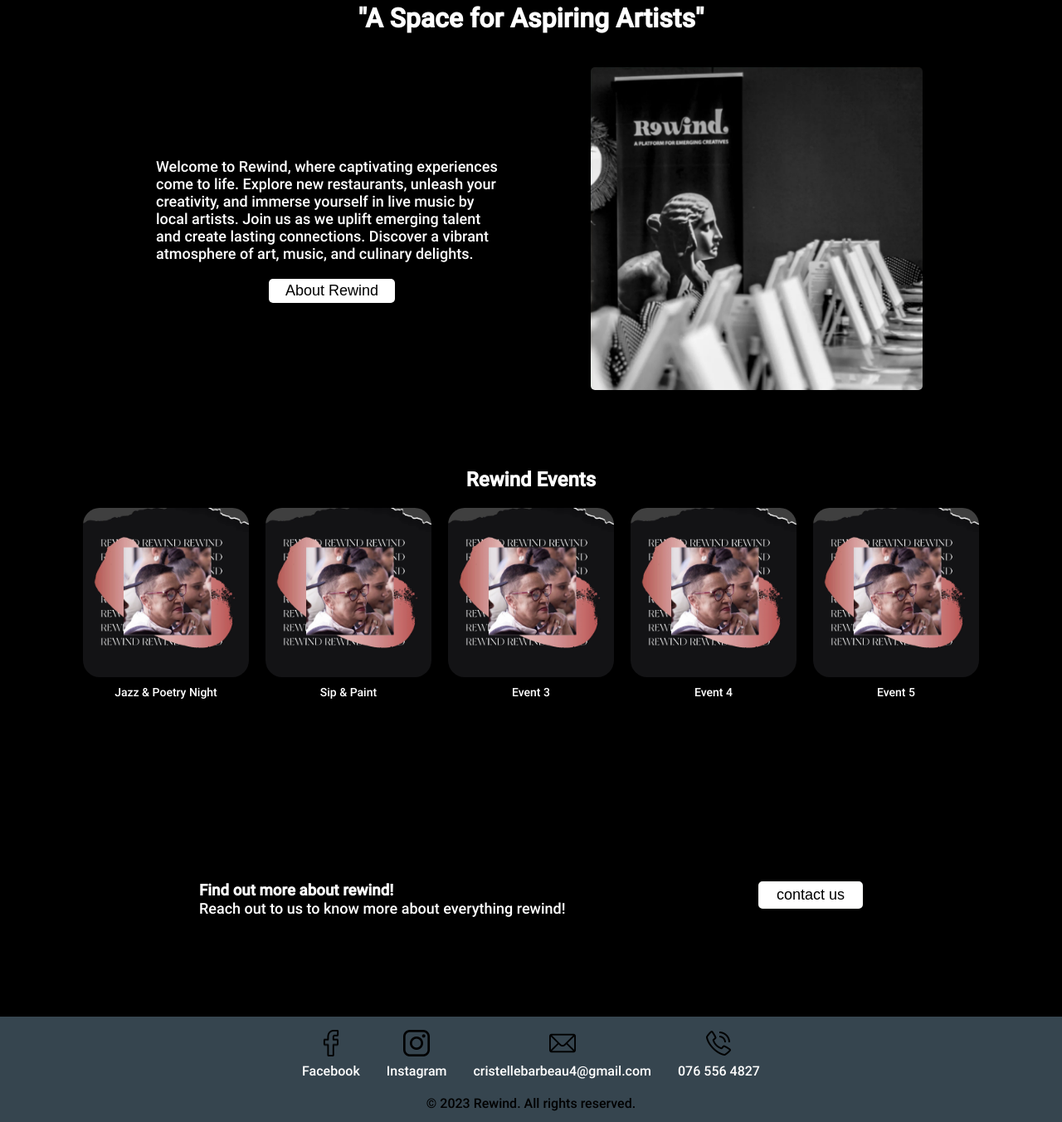
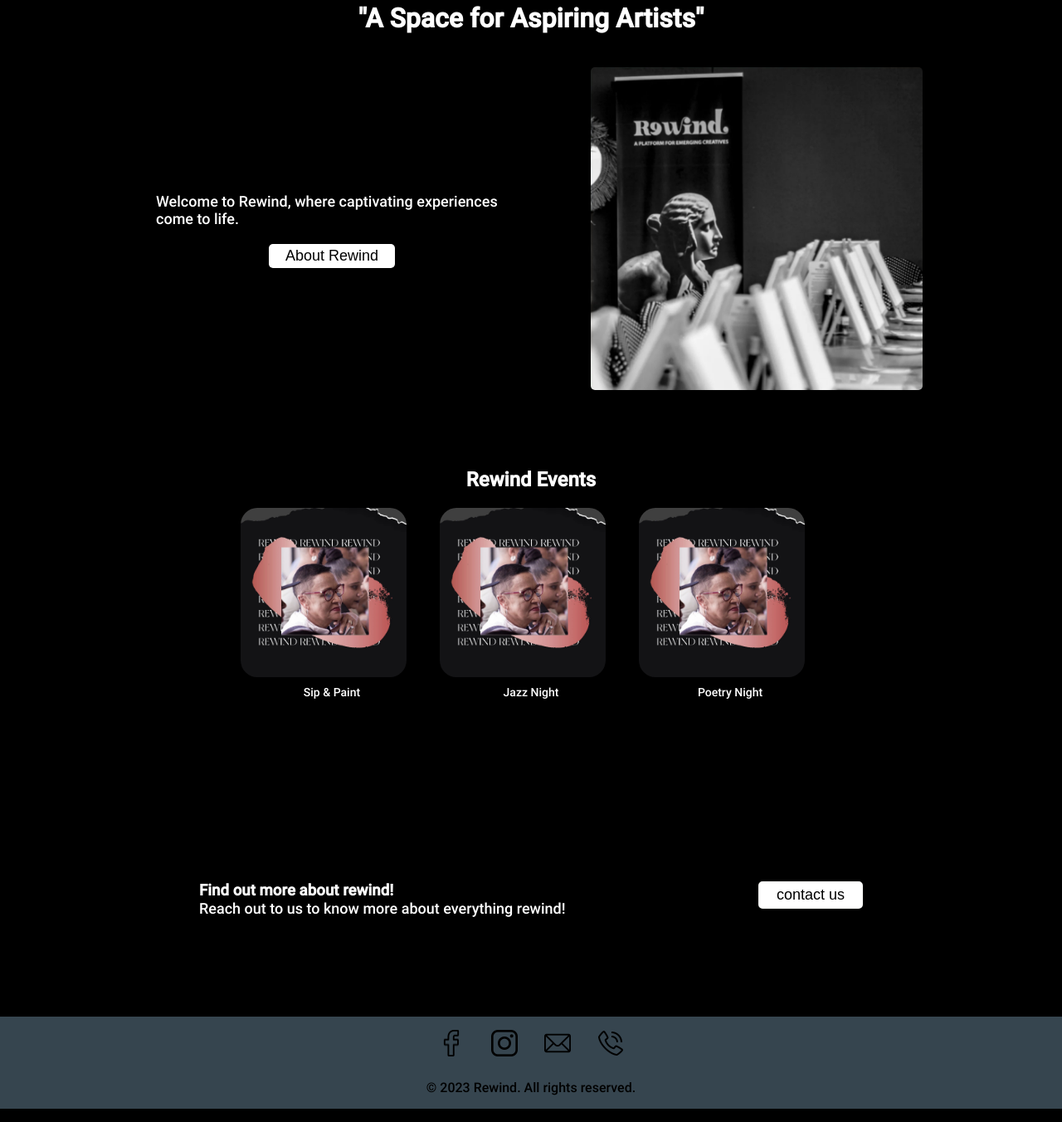
Before and after one commit to DumaniMbili/rewind, a plain HTML site: page index.html in a window 1280 px wide. Shown: the part 127-1479 px from the top of the page at 83% size. Drawn offline with Linux system fonts and the light colour scheme; a script that the page names is missing.

Commit message:
modified commit

```diff
--- a/index.html
+++ b/index.html
@@ -47,10 +47,7 @@
           <div class="content-left">
             <p class="hero-secondary">
               Welcome to Rewind, where captivating experiences come to life.
-              Explore new restaurants, unleash your creativity, and immerse
-              yourself in live music by local artists. Join us as we uplift
-              emerging talent and create lasting connections. Discover a vibrant
-              atmosphere of art, music, and culinary delights.
+
             </p>
             <button onclick="window.location.href='./pages/about.html';">
               About Rewind
@@ -75,33 +72,22 @@
         <div class="events-info">
           <a href="./pages/events.html">
             <img class="events-img" src="./images/gallery/rewind/image01.png" />
-            <p class="subtext">Jazz & Poetry Night</p>
-          </a>
-        </div>
-        <div class="events-info">
-          <a href="./pages/events.html">
-            <img class="events-img" src="./images/gallery/rewind/image01.png" />
             <p class="subtext">Sip & Paint</p>
           </a>
         </div>
         <div class="events-info">
           <a href="./pages/events.html">
             <img class="events-img" src="./images/gallery/rewind/image01.png" />
-            <p class="subtext">Event 3</p>
+            <p class="subtext">Jazz Night</p>
           </a>
         </div>
         <div class="events-info">
           <a href="./pages/events.html">
             <img class="events-img" src="./images/gallery/rewind/image01.png" />
-            <p class="subtext">Event 4</p>
+            <p class="subtext">Poetry Night</p>
           </a>
         </div>
-        <div class="events-info">
-          <a href="./pages/events.html">
-            <img class="events-img" src="./images/gallery/rewind/image01.png" />
-            <p class="subtext">Event 5</p>
-          </a>
-        </div>
+
       </div>
     </section>
 
@@ -129,19 +115,19 @@
         <div class="footer-links">
           <a href="www.facebook.com">
             <img src="./images/icons/facebook-icon3.png" alt="facebook" />
-            Facebook
+
           </a>
           <a href="www.instagram.com">
             <img src="./images/icons/instagram-icon.png" alt="instagram" />
-            Instagram
+
           </a>
           <a href="mailto:cristellebarbeau4@gmail.com">
             <img src="./images/icons/gmail-icon.png" alt="Gmail" />
-            cristellebarbeau4@gmail.com
+
           </a>
           <a href="tel:0765564827">
             <img src="./images/icons/call-icon3.png" alt="Call" />
-            076 556 4827
+
           </a>
         </div>
         <p>&copy; 2023 Rewind. All rights reserved.</p>
--- a/js/homepage.js
+++ /dev/null
@@ -1,21 +0,0 @@
-function autoScroll() {
-  const sectionIds = ["section1", "section2", "section3"]; // Replace with your section IDs
-  let currentSectionIndex = 0;
-
-  setInterval(() => {
-    const sectionId = sectionIds[currentSectionIndex];
-    const section = document.getElementById(sectionId);
-
-    if (section) {
-      section.scrollIntoView({ behavior: "smooth", block: "start" });
-      currentSectionIndex++;
-
-      if (currentSectionIndex >= sectionIds.length) {
-        currentSectionIndex = 0;
-      }
-    }
-  }, 5000); // Adjust the interval duration (in milliseconds) as desired
-}
-
-// Call the autoScroll function when the page finishes loading
-window.addEventListener("load", autoScroll);
```
Also changed, not shown: pages/about.html (+4 -4 lines), pages/contact.html (+4 -4 lines), pages/events.html (+4 -4 lines), pages/gallery.html (+4 -4 lines).
